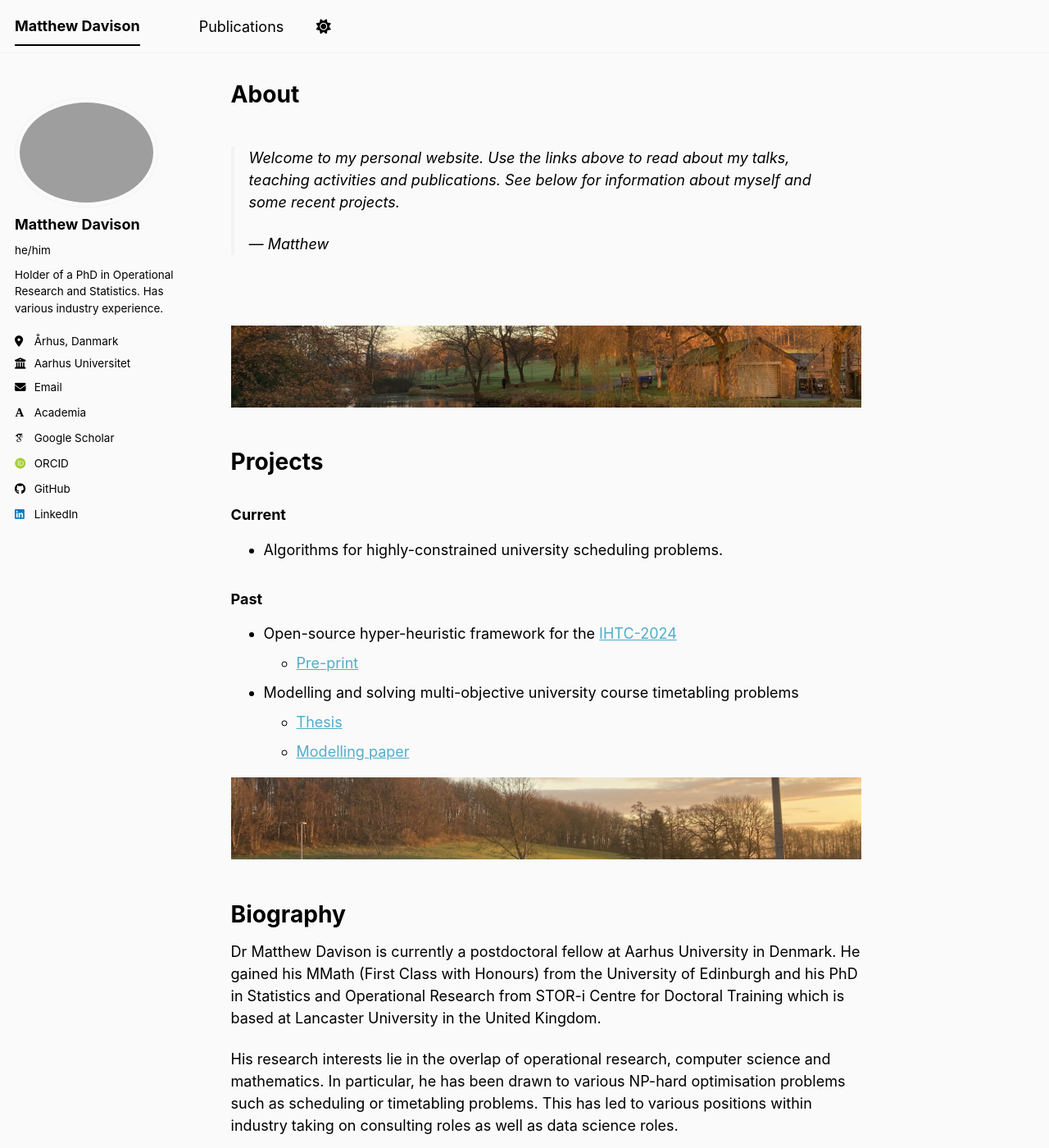
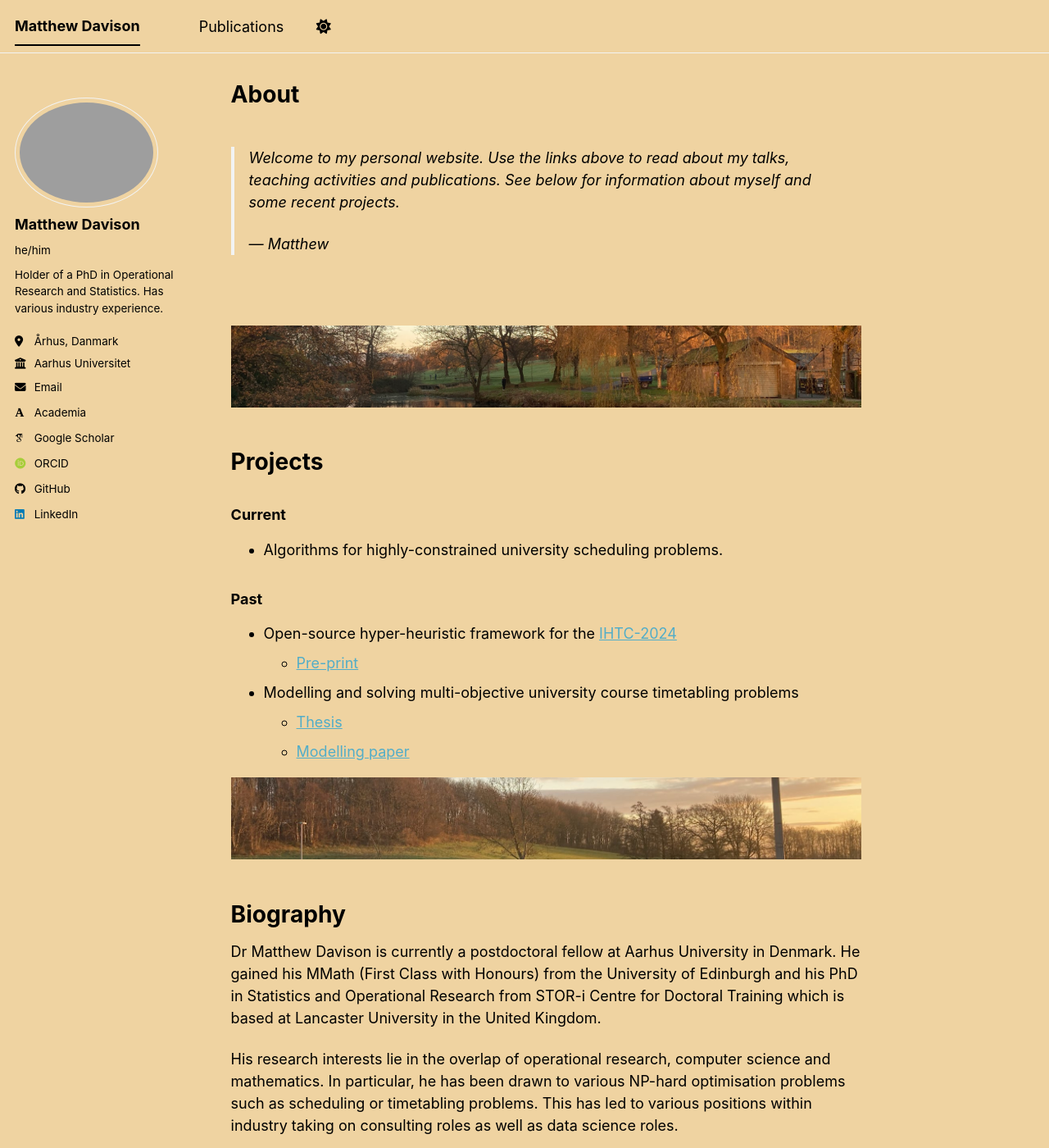
Before and after one commit to Mattmandav/mattmandav.github.io, a Jekyll site: the page built from _pages/about.md, in a window 1280 px wide and 1400 px high. Shown: the whole window at 82% size. Built offline with Jekyll 4.4.1, drawn with Linux system fonts in a browser that asks for light colours; some web fonts are replaced; a script bundle is joined from its source files by our own code; library files that are not in the unit come from our copies.

Commit message:
Slight light theme change

```diff
--- a/_sass/theme/_default_light.scss
+++ b/_sass/theme/_default_light.scss
@@ -31,8 +31,8 @@
 /* Default light theme for the site */
 :root {
     --global-base-color                 : #{$primary-color};
-    --global-bg-color                   : #fafafa;
-    --global-footer-bg-color            : #fafafa;
+    --global-bg-color                   : #efd3a1;
+    --global-footer-bg-color            : #efd3a1;
     --global-border-color               : #{$lighter-gray};
     --global-dark-border-color          : #bdc1c4;
     --global-code-background-color      : #fafafa;
```
